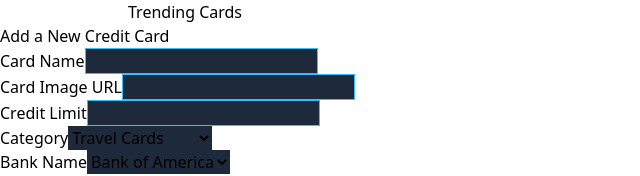
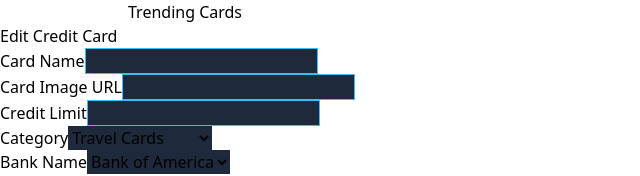
Before and after one commit to narendrapanchal/credit-card-frontend, a React (Vite) app: page /edit-card/1 in a window 1280 px wide. Shown: the top 176 px of the page, without its empty margins (0-640 px from the left). Built offline with nearby package versions, Linux system fonts and the light colour scheme; no server answers.

Commit message:
edit card

```diff
--- a/src/pages/EditCard.jsx
+++ b/src/pages/EditCard.jsx
@@ -144,7 +144,7 @@ const EditCardForm = () => {
 
   return (
     <div className="add-card-form-container mb-4">
-      <h2 className="text-xl text-center mb-4">Add a New Credit Card</h2>
+      <h2 className="text-xl text-center mb-4">Edit Credit Card</h2>
       <form
         onSubmit={handleSubmit}
         data-test="edit-form"
```
